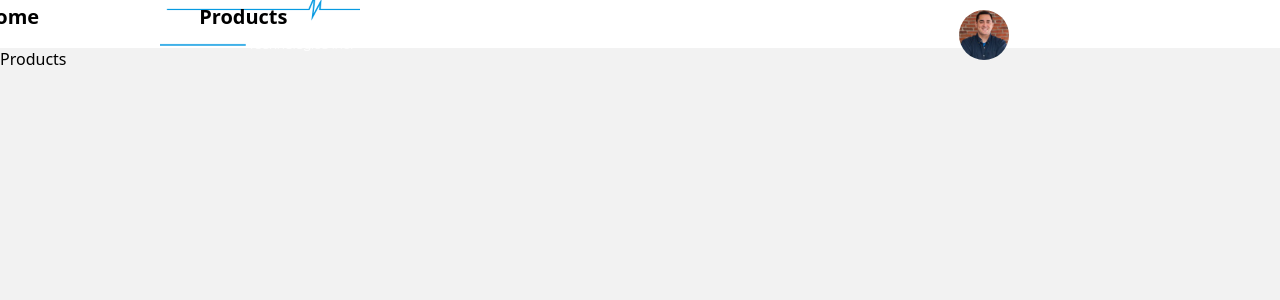
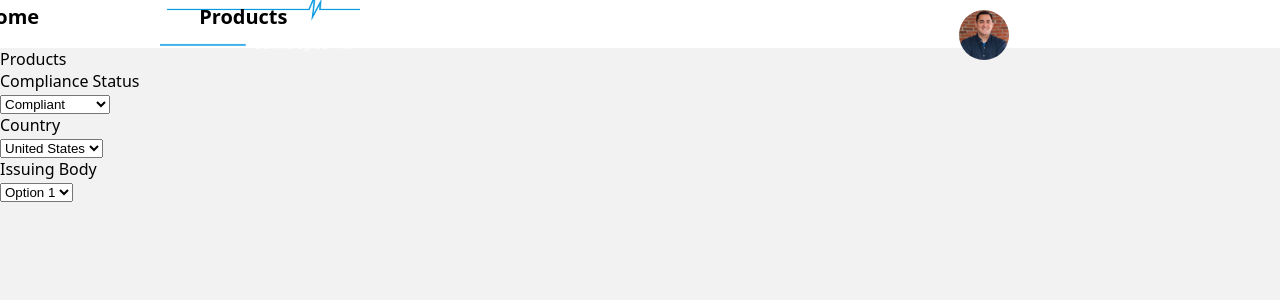
Before and after one commit to CST8334/Software-Development-Project, a React (Create React App) app in the folder react/: page /products in a window 1280 px wide. Shown: the top 300 px of the page. Built offline with nearby package versions, Linux system fonts and the light colour scheme.

Commit message:
begining of product page

```diff
--- a/react/src/pages/Products.js
+++ b/react/src/pages/Products.js
@@ -1,11 +1,45 @@
-import React from 'react'
+import React from 'react';
+
+
 
 const Products = () => {
     return (
         <div>
             <h1>Products</h1>
+            <div>
+                <label for="compliance">Compliance Status</label>
+                <br/>
+                    <select id="compliance">
+                        <option value="volvo">Compliant</option>
+                        <option value="saab">Soon to Expire</option>
+                        <option value="opel">Expired</option>
+                    </select>
+            </div>
+            <div>
+                <label for="country">Country</label>
+                <br/>
+                    <select id="country">
+                        <option value="volvo">United States</option>
+                        <option value="saab">Brazil</option>
+                        <option value="opel">Canada</option>
+                        <option value="opel">Mexico</option>
+                    </select>
+            </div>
+            <div>
+                <label for="body">Issuing Body</label>
+                <br/>
+                    <select id="body">
+                        <option value="volvo">Option 1</option>
+                        <option value="saab">Option 2</option>
+                        <option value="opel">Option 3</option>
+                        <option value="opel">Option 4</option>
+                    </select>
+            </div>
         </div>
+
     )
 }
 
+
+
 export default Products
```
